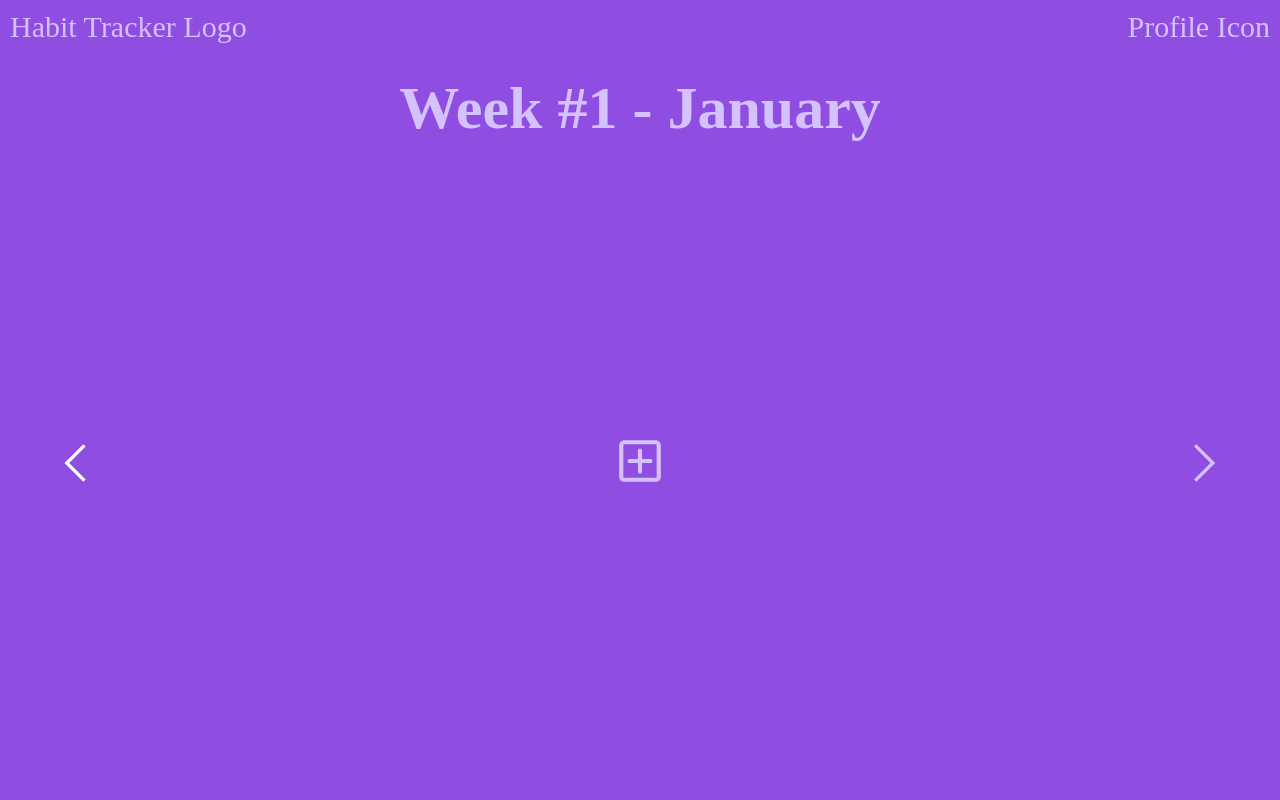
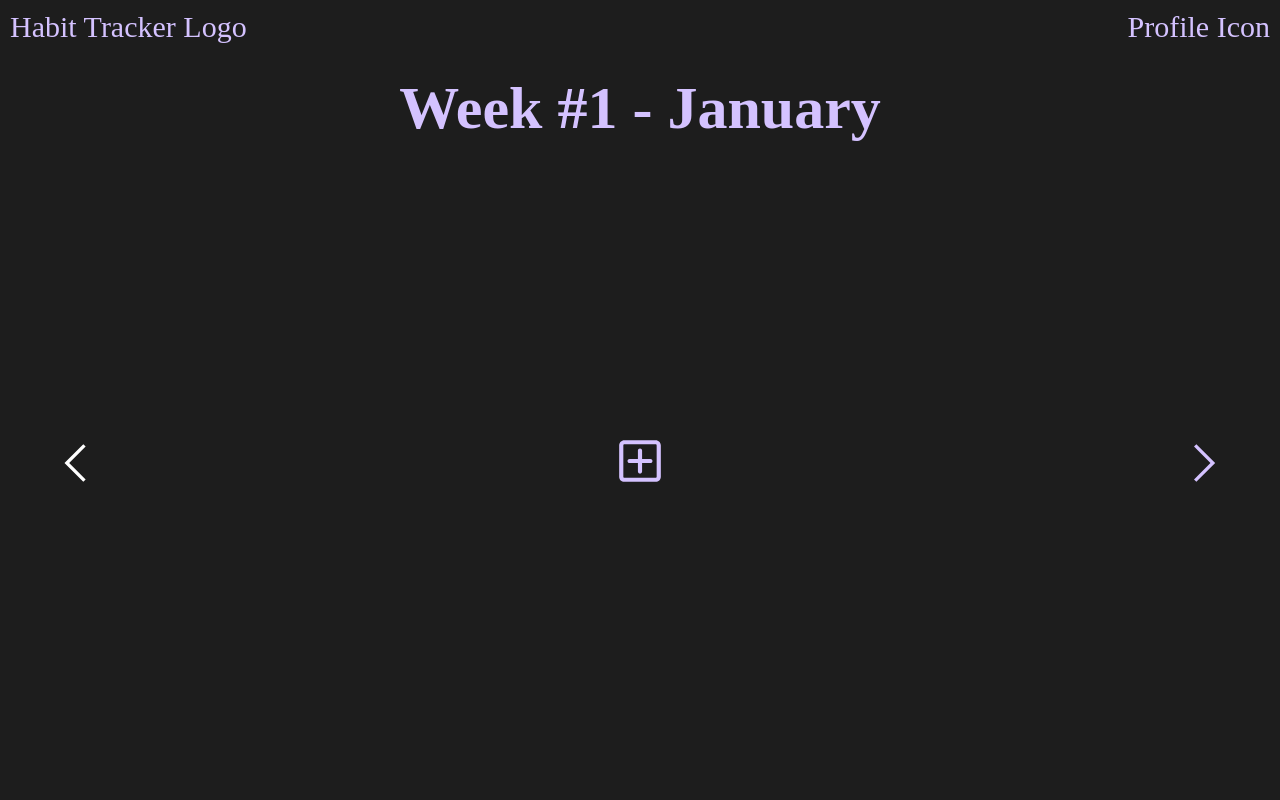
Before and after one commit to medina325/cs50-final-project-habit-tracker, a Django app: page / in a window 1280 px wide. Run offline with Django 4.2, Linux system fonts and the light colour scheme; some libraries are stand-ins or nearby versions.

Commit message:
Adicionando uma leve padronização nas variáveis do main.css

```diff
--- a/habit_tracker/static/habit_tracker/css/main.css
+++ b/habit_tracker/static/habit_tracker/css/main.css
@@ -1,21 +1,19 @@
 :root{
     /* Os "--" se referem a criação de variáveis em CSS, que podem ser usadas com var(nome_variavel)*/
 
-    --color-background: #F0F0F7;
-    --color-background-dark: #904de1;
-    --color-primary-lighter: #9871F5;
-    --color-primary-light: #916BEA;
-    --color-primary:#8257E5;
-    --color-primary-dark: #774DD6;
-    --color-primary-darker: #6842C2;
-    --color-title-in-primary: #FFFFFF;
-    --color-text-in-primary: #D4C2FF;
+    --color-background: #e6e6e6;
+    --color-primary:#2a2a2a;
+
+    --color-background-dark: #1d1d1d;
+    --color-background-dark-2: #7855ca;
+    --color-background-dark-3: #31015c;
+    --color-primary-dark: #D4C2FF;
 }
 
 * {
     margin: 0;
     padding: 0;
-    color: var(--color-text-in-primary);
+    color: var(--color-primary-dark);
 }
 
 html, body {
```
